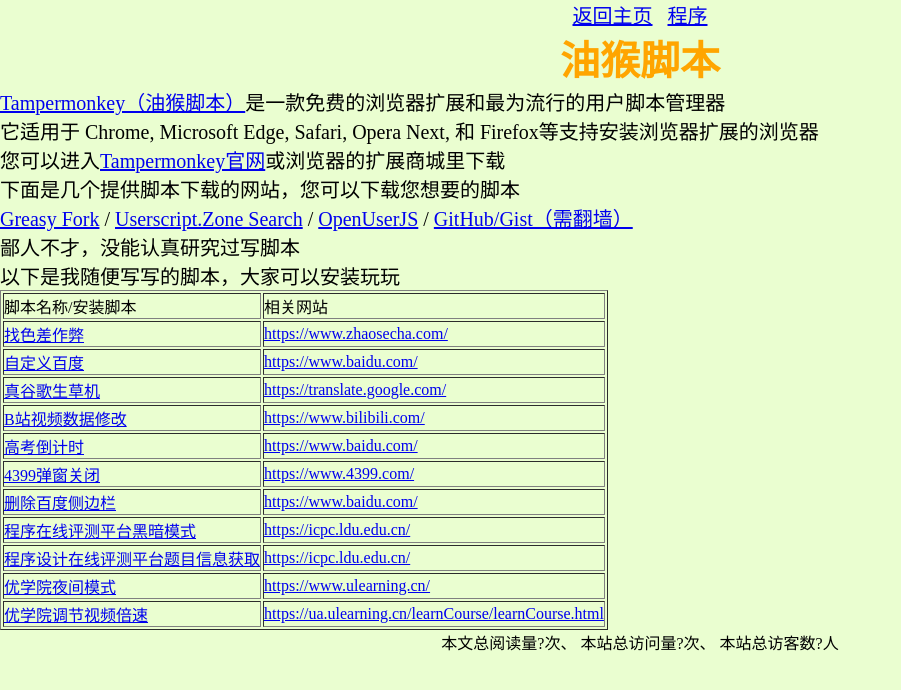
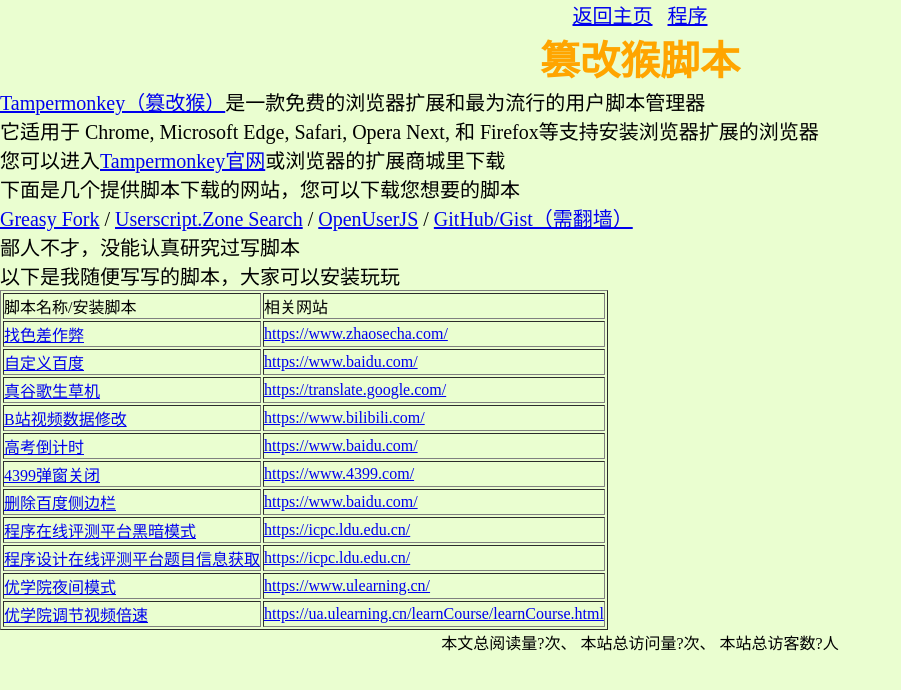
Before and after one commit to xkk1/xkk1.github.io, a Jekyll site: the page program/Tampermonkey/index.html, which Jekyll copies as it is, in a window 1280 px wide. Shown: the top 690 px of the page, without its empty margins (0-901 px from the left). Built offline with Jekyll 4.4.1, drawn with Linux system fonts in a browser that asks for light colours; comment, search, counter and statistics services are not loaded.

Commit message:
将 油猴 改为 篡改猴

```diff
--- a/program/Tampermonkey/index.html
+++ b/program/Tampermonkey/index.html
@@ -4,14 +4,14 @@
     <meta charset="UTF-8" />
     <meta http-equiv="X-UA-Compatible" content="IE=edge" />
     <meta name="viewport" content="width=device-width, initial-scale=1.0" />
-    <title>油猴脚本</title>
+    <title>篡改猴脚本</title>
     <link rel="stylesheet" type="text/css" href="../../main.css" />
 </head>
 <body>
     <p class="xkk_p center"><a href="/">返回主页</a>&nbsp;&nbsp;&nbsp;<a href="/program">程序</a></p>
-    <h1 class="xkk_h1">油猴脚本</h1>
+    <h1 class="xkk_h1">篡改猴脚本</h1>
     <p class="xkk_p">
-<a href="https://www.tampermonkey.net/" target="_blank">Tampermonkey（油猴脚本）</a>是一款免费的浏览器扩展和最为流行的用户脚本管理器
+<a href="https://www.tampermonkey.net/" target="_blank">Tampermonkey（篡改猴）</a>是一款免费的浏览器扩展和最为流行的用户脚本管理器
 <br />它适用于 Chrome, Microsoft Edge, Safari, Opera Next, 和 Firefox等支持安装浏览器扩展的浏览器
 <br />您可以进入<a href="https://www.tampermonkey.net/" target="_blank">Tampermonkey官网</a>或浏览器的扩展商城里下载
     </p>
@@ -39,16 +39,16 @@
     <h3>“<span class="script_name"></span>”用户脚本</h3>
     <p>
         &nbsp;&nbsp;&nbsp;&nbsp;用户脚本是一段代码，它们能够优化您的网页浏览体验。安装之后，有些脚本能为网站添加新的功能，有些能使网站的界面更加易用，有些则能隐藏网站上烦人的部分内容。<br />
-        &nbsp;&nbsp;&nbsp;&nbsp;要使用用户脚本，您首先需要安装一个用户脚本管理器。我这里推荐使用“<b>油猴脚本</b>”作为您的用户脚本管理器。<br />
-        &nbsp;&nbsp;&nbsp;&nbsp;如果您已经安装了“油猴脚本”，您可以点击下方“<b>安装此脚本</b>”来安装“<b><span class="script_name"></span></b>”脚本。
+        &nbsp;&nbsp;&nbsp;&nbsp;要使用用户脚本，您首先需要安装一个用户脚本管理器。我这里推荐使用“<b>篡改猴</b>”作为您的用户脚本管理器。<br />
+        &nbsp;&nbsp;&nbsp;&nbsp;如果您已经安装了“篡改猴”，您可以点击下方“<b>安装此脚本</b>”来安装“<b><span class="script_name"></span></b>”脚本。
     </p>
     <div id="install_box"></div>
     <p>
-        <b>安装油猴脚本</b><br>
+        <b>安装篡改猴脚本</b><br>
         &nbsp;&nbsp;&nbsp;&nbsp;电脑端推荐您使用 <a href="https://www.microsoft.com/zh-cn/edge/home" target="_blank">Microsoft Edge</a> 浏览器 ，
         在安装完 Microsoft Edge 后请您用 Microsoft Edge 进入
-        <a href="https://microsoftedge.microsoft.com/addons/detail/tampermonkey/iikmkjmpaadaobahmlepeloendndfphd" target="_blank">油猴脚本 (Tampermonkey) Edge 外接程序</a> 点击“<b>获取</b>”来安装油猴脚本。<br />
-        &nbsp;&nbsp;&nbsp;&nbsp;手机端(Android)您可以使用<a href="https://www.xbext.com/" target="_blank">X浏览器</a><br />
+        <a href="https://microsoftedge.microsoft.com/addons/detail/tampermonkey/iikmkjmpaadaobahmlepeloendndfphd" target="_blank">篡改猴 (Tampermonkey) Edge 外接程序</a> 点击“<b>获取</b>”来安装篡改猴脚本。<br />
+        &nbsp;&nbsp;&nbsp;&nbsp;手机端(Android)您可以使用 <a href="https://www.xbext.com/" target="_blank">X浏览器</a> <br />
         &nbsp;&nbsp;&nbsp;&nbsp;手机端(ios)您可以使用<a href="https://www.tampermonkey.net/?browser=safari" target="_blank">Safari</a>
     </p>
     <div id="OK_button" onclick="javascript:hide_help();"><span>确定</span></div>
--- a/program/index.html
+++ b/program/index.html
@@ -17,7 +17,7 @@
     <p class="xkk_p center">
 <a href="./randomrollcall/">随机点名</a><br>
 <a href="./End-Portal.html" target="_blank">末地传送门坐标计算</a><br>
-<a href="./Tampermonkey/">Tampermonkey（油猴脚本）</a><br>
+<a href="./Tampermonkey/">Tampermonkey（篡改猴脚本）</a><br>
 <a href="./count_down.html">倒计时</a><br>
 <a href="../bilishare/" target="_blank">哔哩哔哩视频分享</a><br>
 <a href="./open_python.html" target="_blank">open_python —— 简单启动便携 Python</a><br>
```
